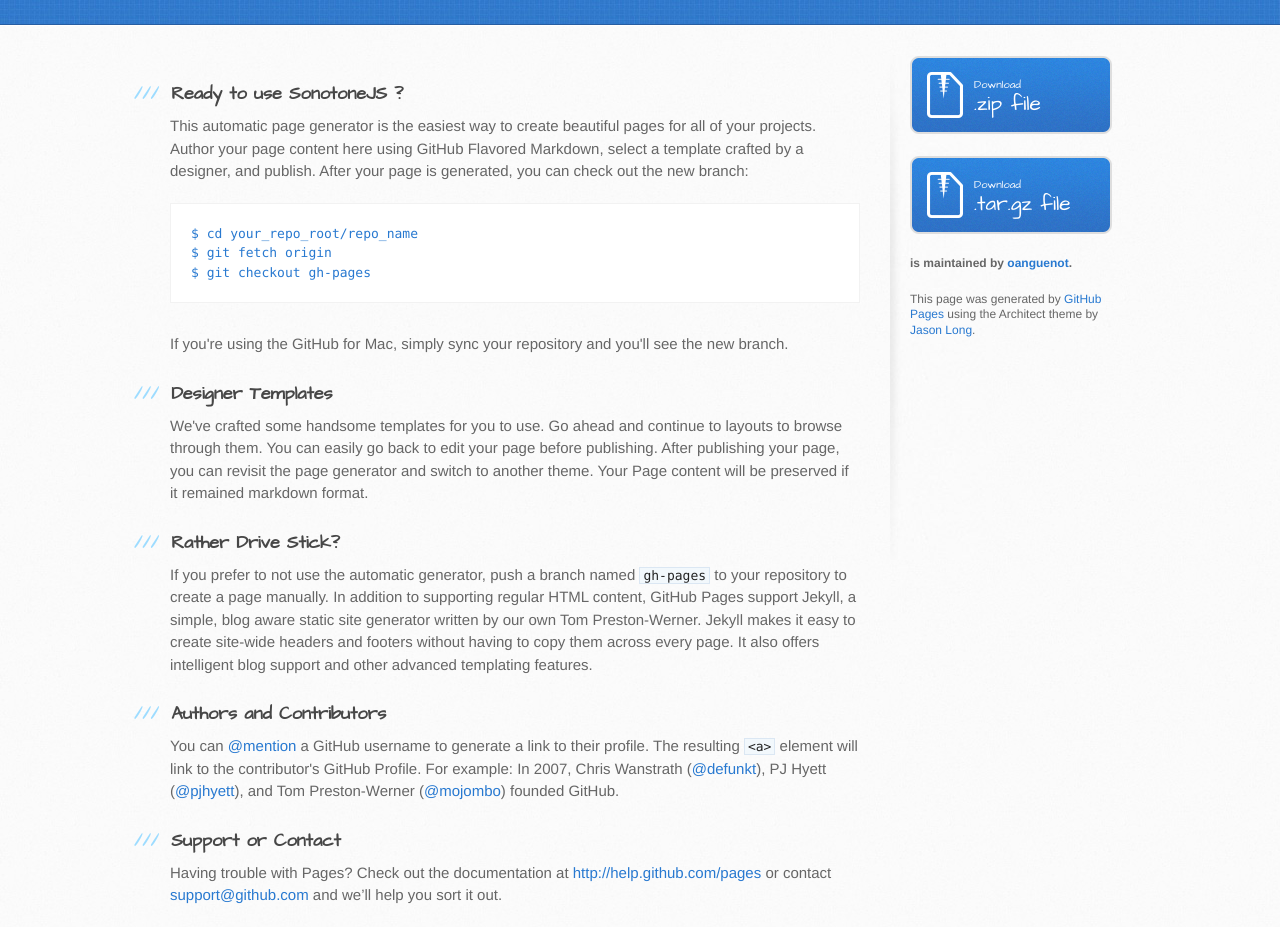
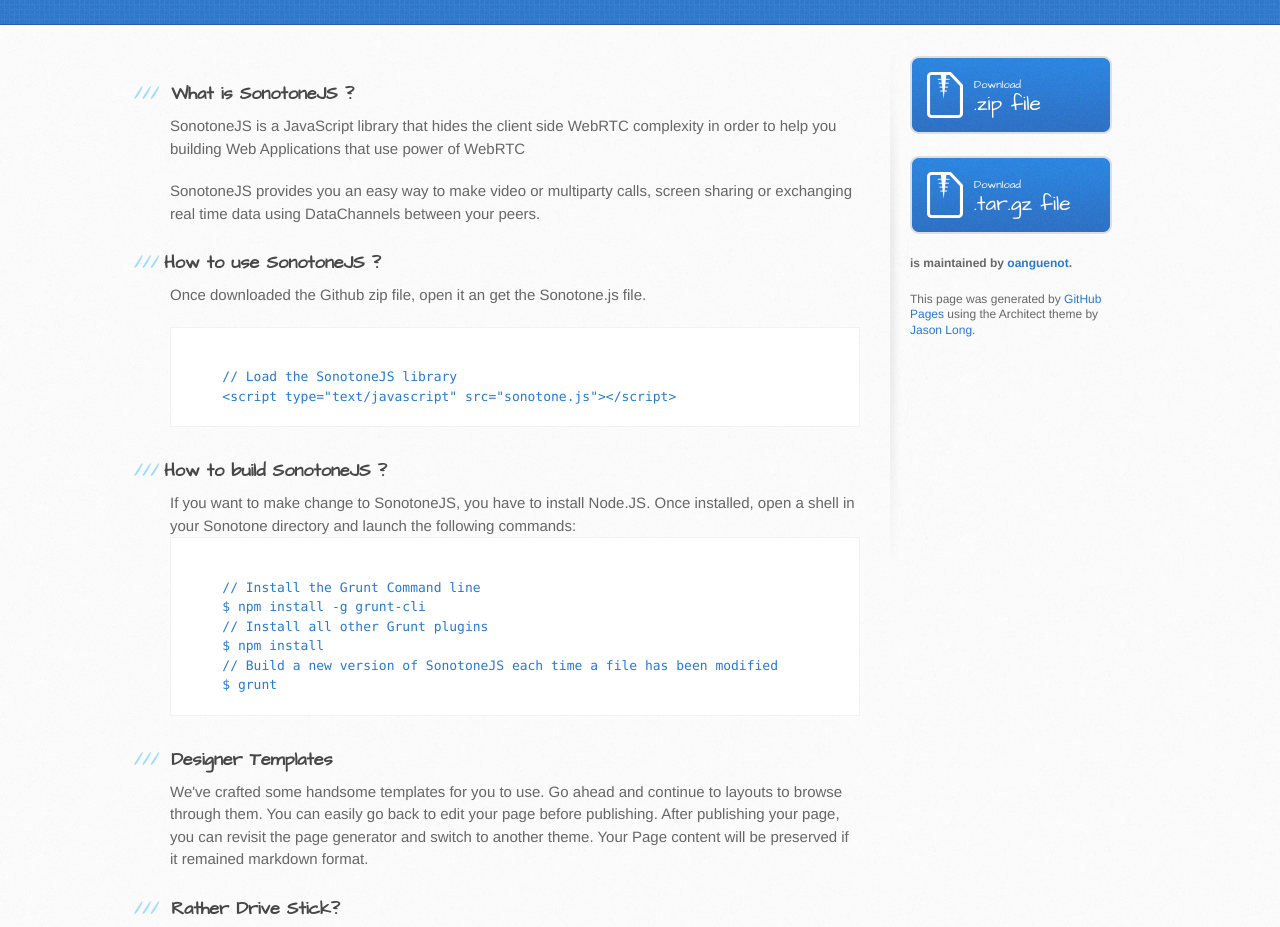
Before and after one commit to ulspeed/SonotoneJS, a plain HTML site: page index.html in a window 1280 px wide. Shown: the part 176-1103 px from the top of the page. Drawn offline with Linux system fonts and the light colour scheme.

Commit message:
Installation & production

```diff
--- a/index.html
+++ b/index.html
@@ -13,13 +13,13 @@
     <script src="//html5shiv.googlecode.com/svn/trunk/html5.js"></script>
     <![endif]-->
 
-    <title>Sonotonejs by oanguenot</title>
+    <title>SonotoneJS: Ease WebRTC development</title>
   </head>
 
   <body>
     <header>
       <div class="inner">
-        <h1>Sonotonejs</h1>
+        <h1>SonotoneJS</h1>
         <h2>WebRTC JavaScript Library</h2>
         <a href="https://github.com/oanguenot/SonotoneJS" class="button"><small>View project on</small>GitHub</a>
       </div>
@@ -29,16 +29,37 @@
       <div class="inner clearfix">
         <section id="main-content">
           <h3>
-<a name="welcome-to-github-pages" class="anchor" href="#welcome-to-github-pages"><span class="octicon octicon-link"></span></a>Ready to use SonotoneJS ?</h3>
+<a name="welcome-to-github-pages" class="anchor" href="#welcome-to-github-pages"><span class="octicon octicon-link"></span></a>What is SonotoneJS ?</h3>
 
-<p>This automatic page generator is the easiest way to create beautiful pages for all of your projects. Author your page content here using GitHub Flavored Markdown, select a template crafted by a designer, and publish. After your page is generated, you can check out the new branch:</p>
+<p>SonotoneJS is a JavaScript library that hides the client side WebRTC complexity in order to help you building Web Applications that use power of WebRTC</p>
 
-<pre><code>$ cd your_repo_root/repo_name
-$ git fetch origin
-$ git checkout gh-pages
+<p>SonotoneJS provides you an easy way to make video or multiparty calls, screen sharing or exchanging real time data using DataChannels between your peers.</p>
+
+
+<h3><a name="designer-templates" class="anchor" href="#designer-templates"><span class="octicon octicon-link"></span></a>How to use SonotoneJS ?</h3>
+
+<p>Once downloaded the Github zip file, open it an get the Sonotone.js file.</p>
+
+<pre><code>
+    // Load the SonotoneJS library
+    &lt;script type="text/javascript" src="sonotone.js"&gt;&lt;/script&gt;
 </code></pre>
 
-<p>If you're using the GitHub for Mac, simply sync your repository and you'll see the new branch.</p>
+<h3><a name="designer-templates" class="anchor" href="#designer-templates"><span class="octicon octicon-link"></span></a>How to build SonotoneJS ?</h3>
+
+If you want to make change to SonotoneJS, you have to install Node.JS.
+
+Once installed, open a shell in your Sonotone directory and launch the following commands:
+
+<pre><code>
+    // Install the Grunt Command line
+    $ npm install -g grunt-cli
+    // Install all other Grunt plugins
+    $ npm install
+    // Build a new version of SonotoneJS each time a file has been modified
+    $ grunt
+</code></pre>
+
 
 <h3>
 <a name="designer-templates" class="anchor" href="#designer-templates"><span class="octicon octicon-link"></span></a>Designer Templates</h3>
```
